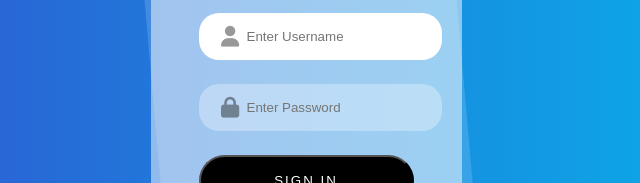
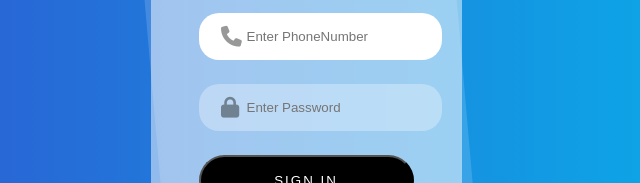
Before and after one commit to josueamador19/Deliverit-Repartidor-Frontend, a plain HTML site: page index.html in a window 1280 px wide. Shown: the part 295-478 px from the top of the page, 334-974 px from the left. Drawn offline with Linux system fonts and the light colour scheme.

Commit message:
edit login

```diff
--- a/index.html
+++ b/index.html
@@ -22,8 +22,8 @@
             </div>
             <form id="form" action="" class="login-card-form" method="POST">
                 <div class="form-item">
-                    <span class="form-item-icon fa-solid fa-user"></span>
-                    <input id="username"type="text" placeholder="Enter Username"  autofocus>
+                    <span class="form-item-icon fa-solid fa-phone"></span>
+                    <input id="username"type="text" placeholder="Enter PhoneNumber"  autofocus>
                 </div>
                 <div class="form-item">
                     <span class="form-item-icon fa-solid fa-lock"></span>
```
